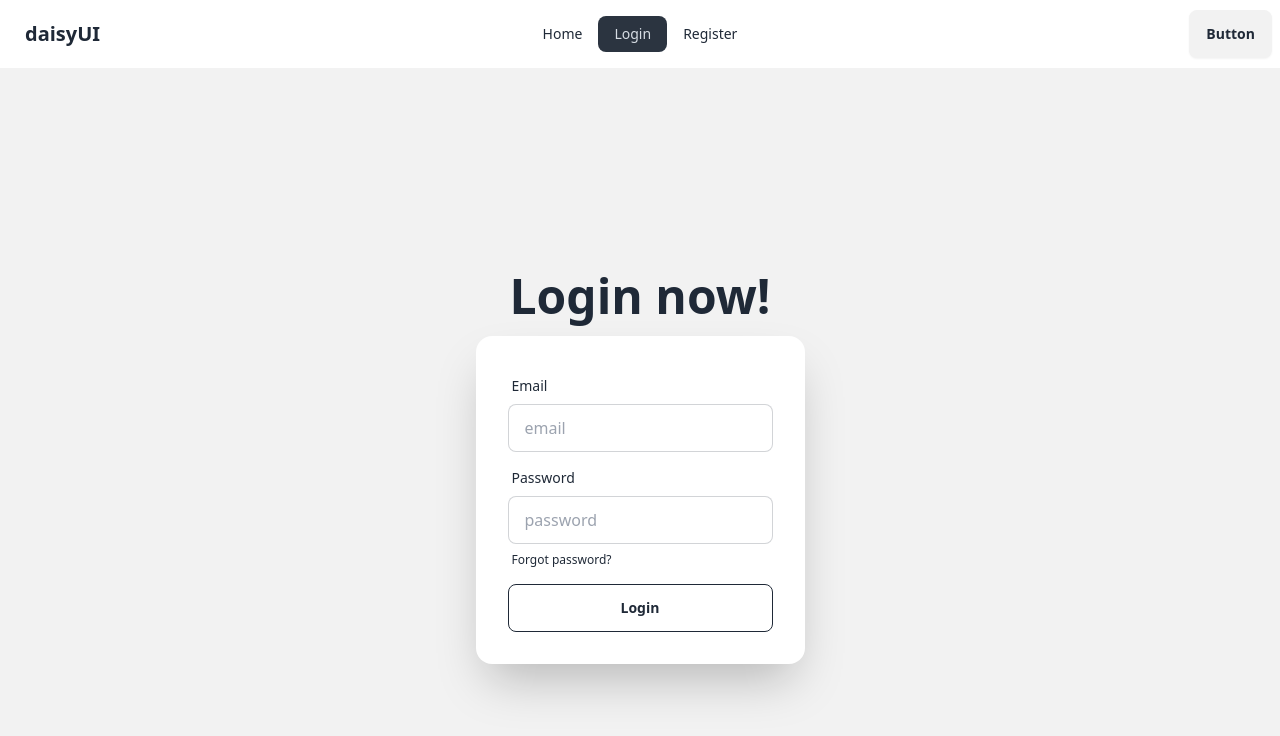
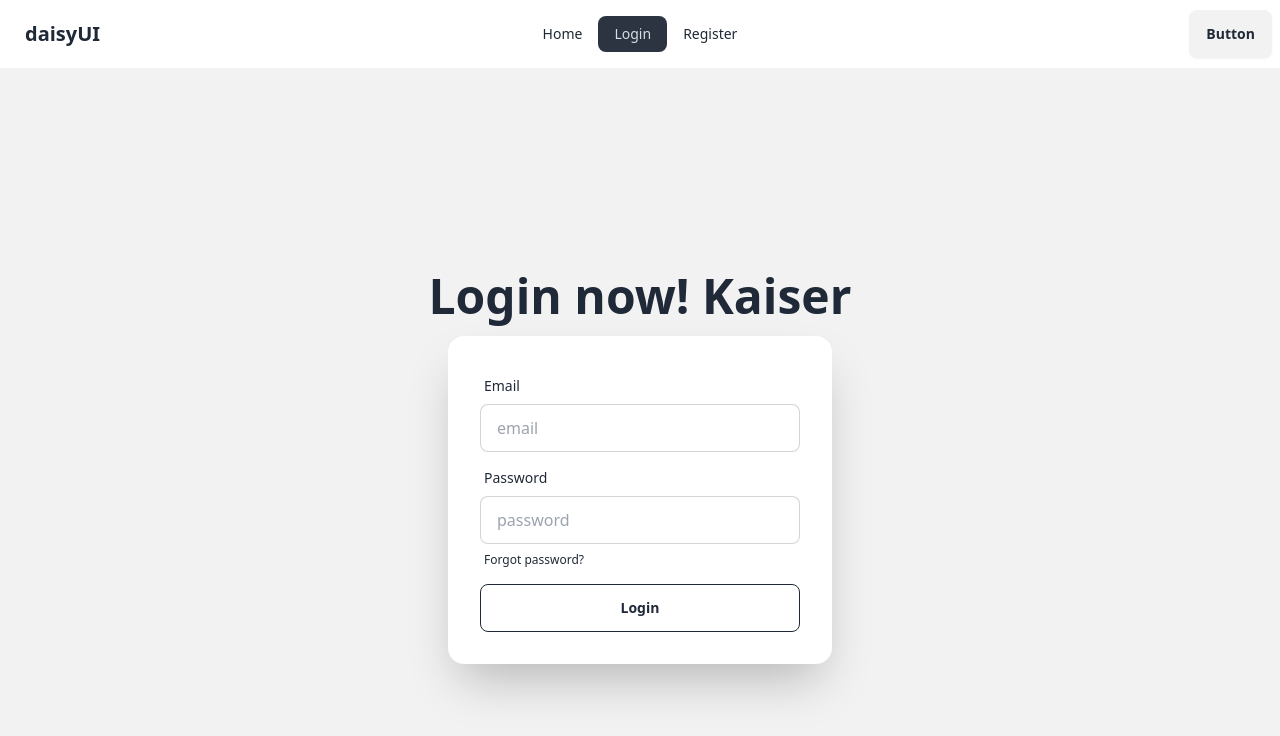
Before and after one commit to Kaiser131/FIREBASE-USING-CONTEXT-PRACTISE, a React (Vite) app: page /login in a window 1280 px wide. Shown: the top 736 px of the page. Built offline with nearby package versions, Linux system fonts and the light colour scheme.

Commit message:
created AuthContext

```diff
--- a/src/components/Login/Login.jsx
+++ b/src/components/Login/Login.jsx
@@ -1,5 +1,9 @@
+import { useContext } from "react";
+import { AuthContext } from "../../provider/AuthProvider";
 
 const Login = () => {
+
+    const { name } = useContext(AuthContext);
 
     const handleLogin = e => {
         e.preventDefault();
@@ -17,7 +21,7 @@ const Login = () => {
             <div className="hero-content flex-col ">
 
                 <div className="text-center">
-                    <h1 className="text-5xl font-bold">Login now!</h1>
+                    <h1 className="text-5xl font-bold">Login now! {name}</h1>
                 </div>
 
                 <div className="card bg-base-100 w-full max-w-sm shrink-0 shadow-2xl">
--- a/src/main.jsx
+++ b/src/main.jsx
@@ -9,6 +9,7 @@ import Root from './layout/Root/Root';
 import Home from './components/Home/Home';
 import Login from './components/Login/Login';
 import Registration from './components/Registration/Registration';
+import AuthProvider from './provider/AuthProvider';
 
 const router = createBrowserRouter([
   {
@@ -34,7 +35,9 @@ const router = createBrowserRouter([
 createRoot(document.getElementById('root')).render(
   <StrictMode>
     <div className='w-[1280px] mx-auto text-center'>
-      <RouterProvider router={router} />
+      <AuthProvider>
+        <RouterProvider router={router} />
+      </AuthProvider>
     </div>
   </StrictMode>,
 );
--- /dev/null
+++ b/src/provider/AuthProvider.jsx
@@ -0,0 +1,16 @@
+import { createContext } from "react";
+export const AuthContext = createContext(null);
+
+const AuthProvider = ({ children }) => {
+
+    const name = { name: 'Kaiser' };
+
+
+    return (
+        <AuthContext.Provider value={name}>
+            {children}
+        </AuthContext.Provider>
+    );
+};
+
+export default AuthProvider;
```
